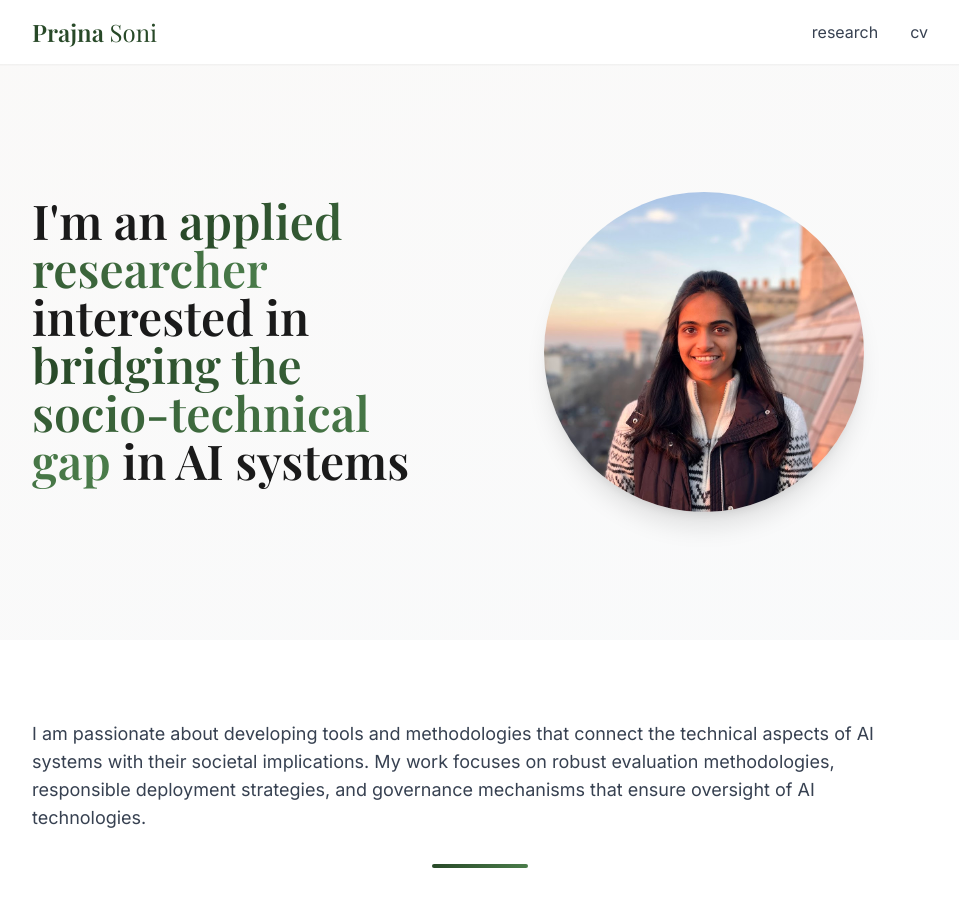
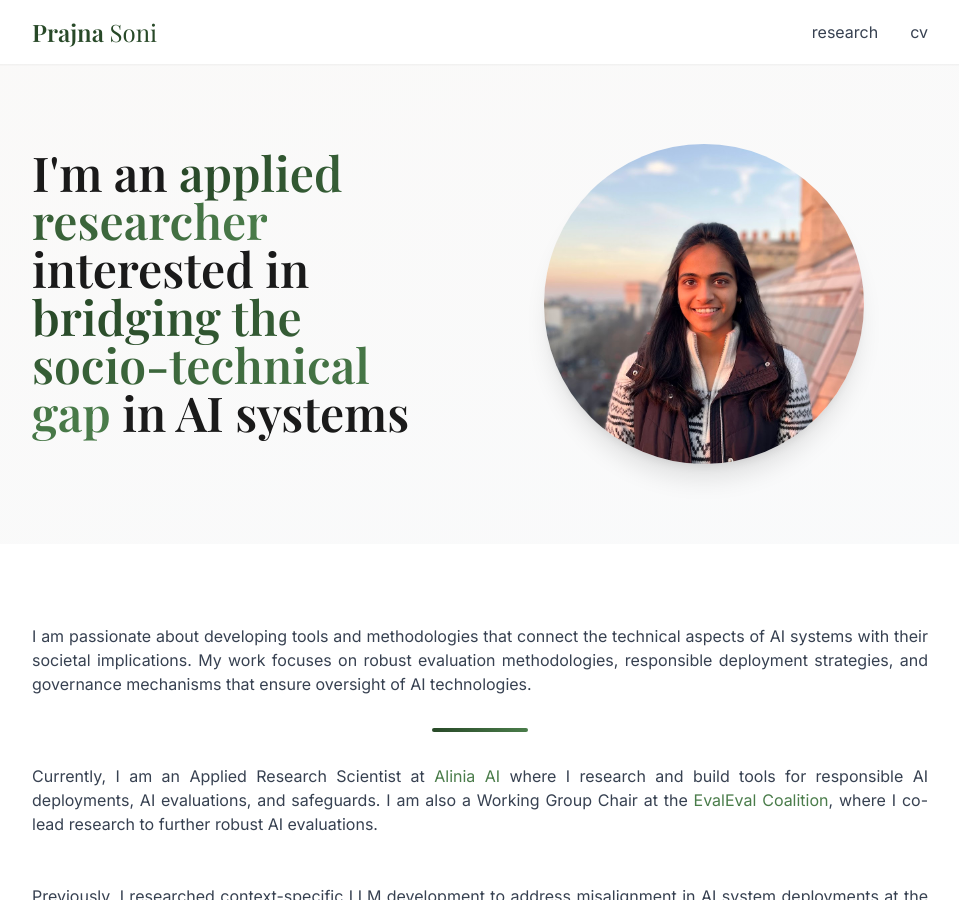
Before and after one commit to prajnasoni/prajnasoni.github.io, a Jekyll site: the page built from index.html, in a window 1280 px wide and 900 px high. Shown: the whole window, without its empty margins (160-1119 px from the left). Built offline with Jekyll 4.4.1, drawn with Linux system fonts in a browser that asks for light colours; nearby versions of some CDN libraries; a style sheet for code colours, icons or effects is not loaded.

Commit message:
UI changes

```diff
--- a/_includes/intro.html
+++ b/_includes/intro.html
@@ -1,5 +1,5 @@
 <!-- Hero Section -->
-<section id="about" class="py-20 md:py-32 bg-gradient-to-br from-light to-gray-50">
+<section id="about" class="py-12 md:py-20 bg-gradient-to-br from-light to-gray-50">
   <div class="container mx-auto px-6">
     <div class="max-w-4xl mx-auto">
       <div class="flex flex-col md:flex-row items-center">
@@ -37,7 +37,7 @@
   <div class="container mx-auto px-6">
     <div class="max-w-4xl mx-auto">
       <div class="prose prose-lg text-gray-700">
-        <p class="text-lg">
+        <p style="text-align: justify;">
           I am passionate about developing tools and methodologies that connect the technical aspects of AI systems with their societal implications. My work focuses on robust evaluation methodologies, responsible deployment strategies, and governance mechanisms that ensure oversight of AI technologies.
         </p>
 
@@ -45,11 +45,11 @@
           <div class="w-24 h-1 bg-gradient-to-r from-primary to-accent rounded-full"></div>
         </div>
 
-        <p>
+        <p style="text-align: justify;">
           Currently, I am an Applied Research Scientist at <a href="https://alinia.ai/" class="text-accent hover:underline" target="_blank">Alinia AI</a> where I research and build tools for responsible AI deployments, AI evaluations, and safeguards. I am also a Working Group Chair at the <a href="https://evaleval.github.io/" class="text-accent hover:underline" target="_blank">EvalEval Coalition</a>, where I co-lead research to further robust AI evaluations.
         </p>
         <br></br>
-        <p>
+        <p style="text-align: justify;">
           Previously, I researched context-specific LLM development to address misalignment in AI system deployments at the <a href="http://algorithmicalignment.csail.mit.edu/" class="text-accent hover:underline" target="_blank">MIT CSAIL Algorithmic Alignment Group</a> (under the guidance of <a href="https://people.csail.mit.edu/dhm/" class="text-accent hover:underline" target="_blank">Dylan Hadfield-Menell</a>), chaired the <a href="https://mitaiethics.github.io/" class="text-accent hover:underline" target="_blank">MIT AI Ethics & Policy Group</a>, interned with <a href="https://waymo.com/" class="text-accent hover:underline" target="_blank">Waymo</a> on improving Pre-Release Evaluations of the Waymo Driver, led the publication of Volume V of the <a href="https://sciencepolicyreview.pubpub.org/" class="text-accent hover:underline" target="_blank">MIT Science Policy Review</a> as CEO, and was awarded a Research Fellowship at <a href="https://nyuad.nyu.edu/en/" class="text-accent hover:underline" target="_blank">NYU Abu Dhabi</a> to investigate the societal impacts of recommender systems.
         </p>
       </div>
```
